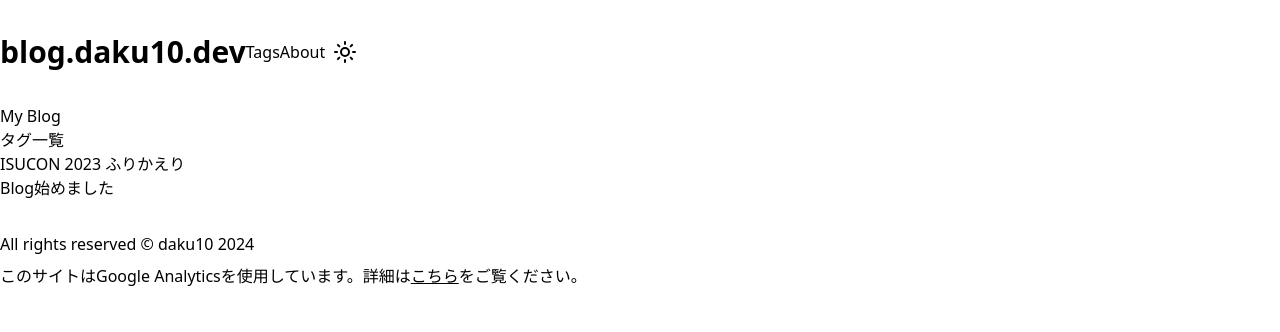
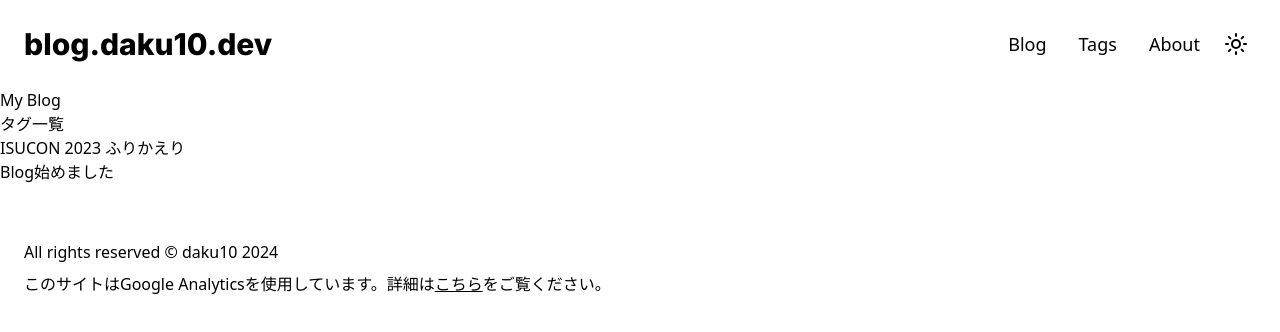
Before and after one commit to daku10/blog.daku10.dev, a Next.js app: page / in a window 1280 px wide. Shown: the top 332 px of the page. Built offline with nearby package versions, Linux system fonts and the light colour scheme.

Commit message:
create Navigation

```diff
--- a/src/app/_components/Footer.tsx
+++ b/src/app/_components/Footer.tsx
@@ -4,7 +4,7 @@ import { Link } from "../../components/Link";
 export const Footer = () => {
   return (
     <footer className="mt-8">
-      <div className="mx-auto flex max-w-7xl flex-col gap-2">
+      <div className="mx-auto flex max-w-7xl flex-col gap-2 p-6">
         <span>All rights reserved © daku10 2024</span>
         <span>
           このサイトはGoogle Analyticsを使用しています。詳細は
--- a/src/app/_components/Header.tsx
+++ b/src/app/_components/Header.tsx
@@ -1,22 +1,24 @@
 import { Link } from "@/components/Link";
 import { ThemeToggleButton } from "./ThemeToggleButton";
+import { Inter } from "next/font/google";
+import { Navigation } from "./Navigation";
+
+const inter = Inter({ subsets: ["latin"] });
 
 export const Header = () => {
   return (
     <header>
-      <div className="mx-auto max-w-7xl py-8">
-        <nav className="flex items-center">
-          <Link href="/" className="text-3xl font-bold">
-            blog.daku10.dev
-          </Link>
-          <ul className="flex">
-            <li>
-              <Link href="/tags">Tags</Link>
-              <Link href="/about">About</Link>
-            </li>
-          </ul>
+      <div className="mx-auto flex max-w-7xl items-center justify-between p-6">
+        <Link
+          href="/"
+          className={`${inter.className} text-3xl font-extrabold antialiased`}
+        >
+          blog.daku10.dev
+        </Link>
+        <div className="flex items-center">
+          <Navigation />
           <ThemeToggleButton />
-        </nav>
+        </div>
       </div>
     </header>
   );
--- /dev/null
+++ b/src/app/_components/Navigation.tsx
@@ -0,0 +1,21 @@
+import { Link } from "@/components/Link";
+
+export const Navigation = () => {
+  return (
+    <nav>
+      <ul className="flex">
+        <li>
+          <Link href="/" className={"px-4 text-lg"}>
+            Blog
+          </Link>
+          <Link href="/tags" className={"px-4 text-lg"}>
+            Tags
+          </Link>
+          <Link href="/about" className="px-4 text-lg">
+            About
+          </Link>
+        </li>
+      </ul>
+    </nav>
+  );
+};
--- a/src/app/layout.tsx
+++ b/src/app/layout.tsx
@@ -16,7 +16,7 @@ export default function RootLayout({
 }) {
   return (
     <html lang="ja" suppressHydrationWarning>
-      <body>
+      <body className="bg-white dark:bg-gray-900">
         <Providers>
           <Header />
           {children}
```
Also changed, not shown: src/app/globals.css (indentation only).
